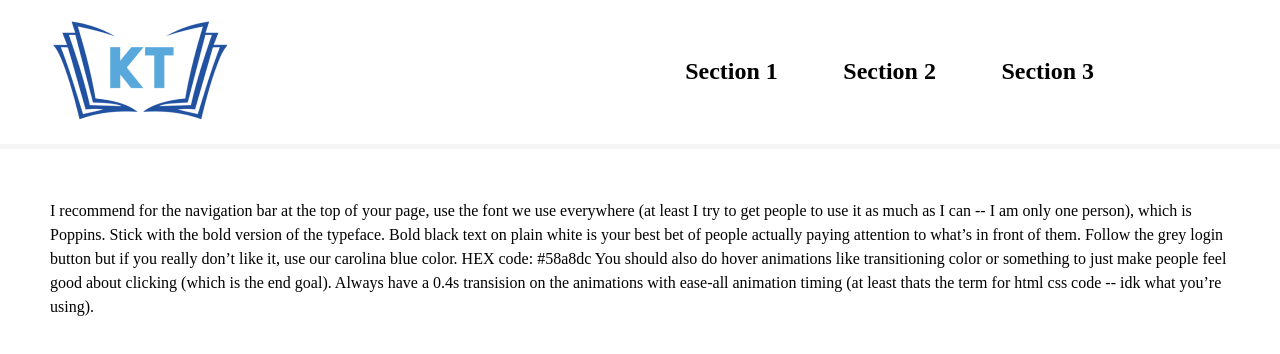
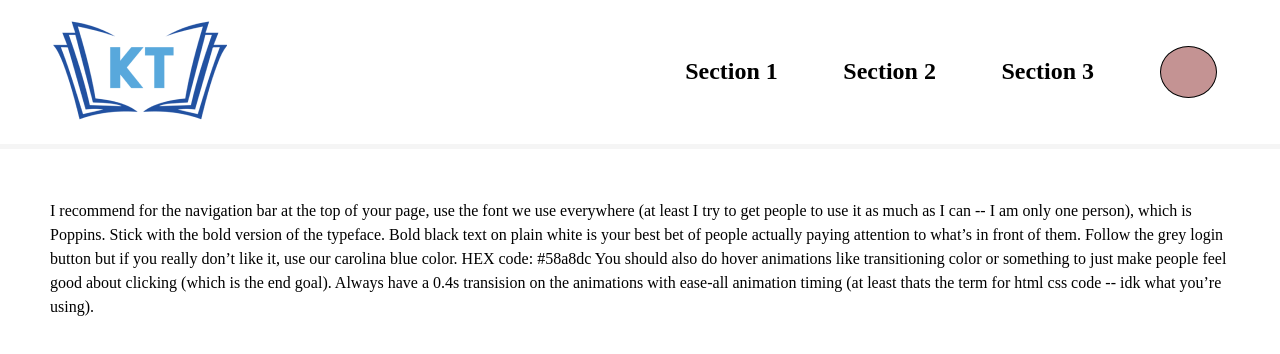
Before and after one commit to khanstutorial/nexus-kt, a React (Create React App) app: page /welcome in a window 1280 px wide. Shown: the top 354 px of the page. Built offline with nearby package versions, Linux system fonts and the light colour scheme.

Commit message:
profile icon added

```diff
--- a/src/components/Header/Header.jsx
+++ b/src/components/Header/Header.jsx
@@ -4,7 +4,7 @@ import { Typography, Box } from '@mui/material';
 import { Grid } from '@mui/material';
 import { useTheme } from '@mui/material/styles';
 import CustomPopover from '../../features/CustomPopover/CustomPopover';
-import { SECTIONS } from '../../constants';
+import { SECTIONS, AFTER_LOGIN } from '../../constants';
 import useMediaQuery from '@mui/material/useMediaQuery';
 
 // import KT from './../../assets/images/svgs/KTLogo';
@@ -13,6 +13,11 @@ import favicon from './../../assets/images/favicon.png';
 const Header = props => {
   const theme = useTheme();
   const [isLoggedIn, setLoggedIn] = useState(false);
+
+  function showProfileOptions(e) {
+    e.preventDefault();
+    console.log('hnfksnjfkasf');
+  }
 
   return (
     <Grid
@@ -74,14 +79,16 @@ const Header = props => {
                 paddingRight: '5px',
                 width: '50px',
                 height: '50px',
+                cursor: 'pointer',
               }}
-              >
-                 <CustomPopover
-              key={''}
-              label={section.name}
-              options={section.options}
+              onClick={showProfileOptions}
+            /> */}
+            <CustomPopover
+              key={'profileIcon'}
+              label={'profile'}
+              options={AFTER_LOGIN}
             />
-            </div> */}
+            {/* </div> */}
           </>
         )}
       </Grid>
--- a/src/constants/index.js
+++ b/src/constants/index.js
@@ -39,4 +39,5 @@ const SECTIONS = [
  },
 ];
 
-export { SERVICES, SECTIONS };
+const AFTER_LOGIN = ['User Name', 'Job Title', 'Department'];
+export { SERVICES, SECTIONS, AFTER_LOGIN };
--- a/src/features/CustomPopover/CustomPopover.jsx
+++ b/src/features/CustomPopover/CustomPopover.jsx
@@ -17,6 +17,7 @@ const CustomPopover = ({ label, options, key }) => {
 
   return (
     <div>
+      {label != 'profile' ? (
         <Typography
           variant="h5"
           key={key}
@@ -27,7 +28,20 @@ const CustomPopover = ({ label, options, key }) => {
         >
           {label}
         </Typography>
-
+      ) : (
+        <div
+          onClick={handleClick}
+          style={{
+            backgroundColor: '#c49393',
+            border: '1px solid',
+            borderRadius: '50%',
+            paddingRight: '5px',
+            width: '50px',
+            height: '50px',
+            cursor: 'pointer',
+          }}
+        />
+      )}
       <Popover
         id={id}
         open={open}
```
Lines whose indentation alone changed are shown as unchanged.
